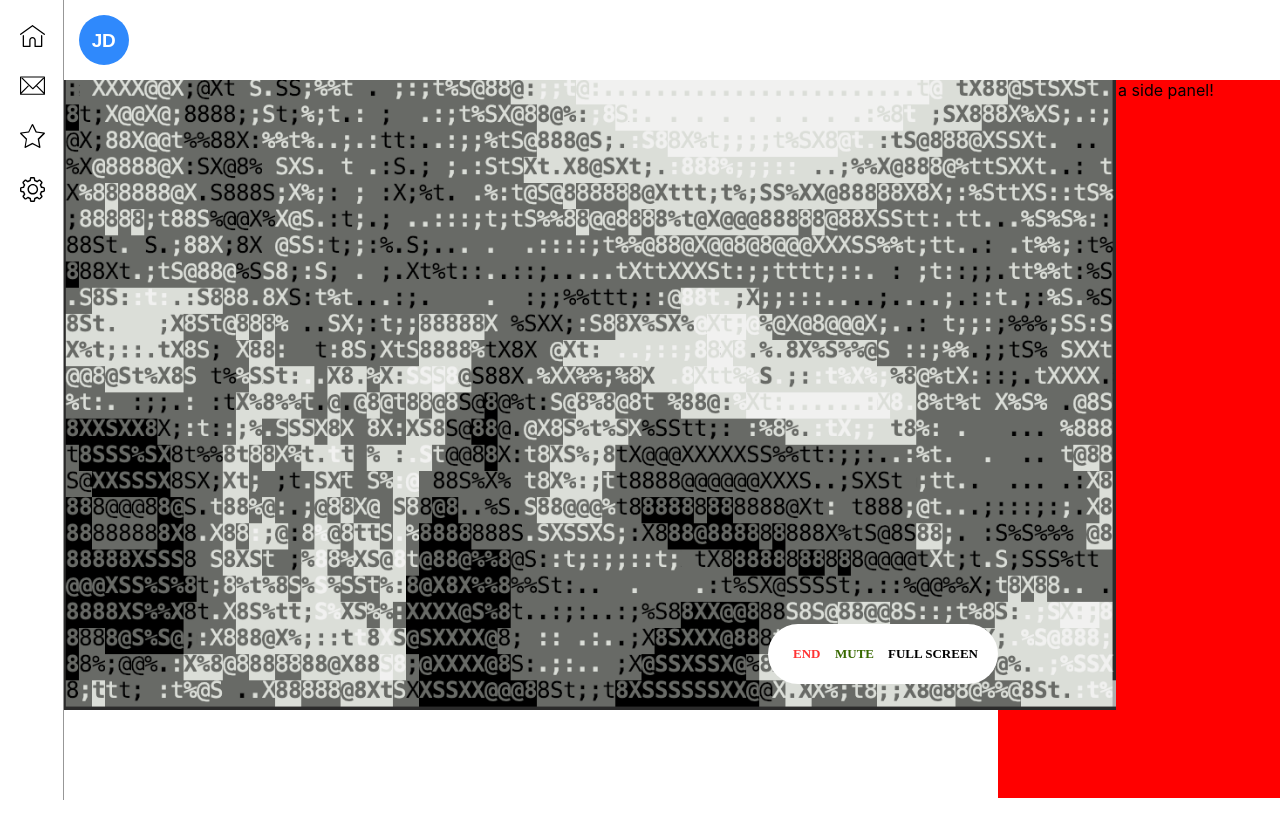
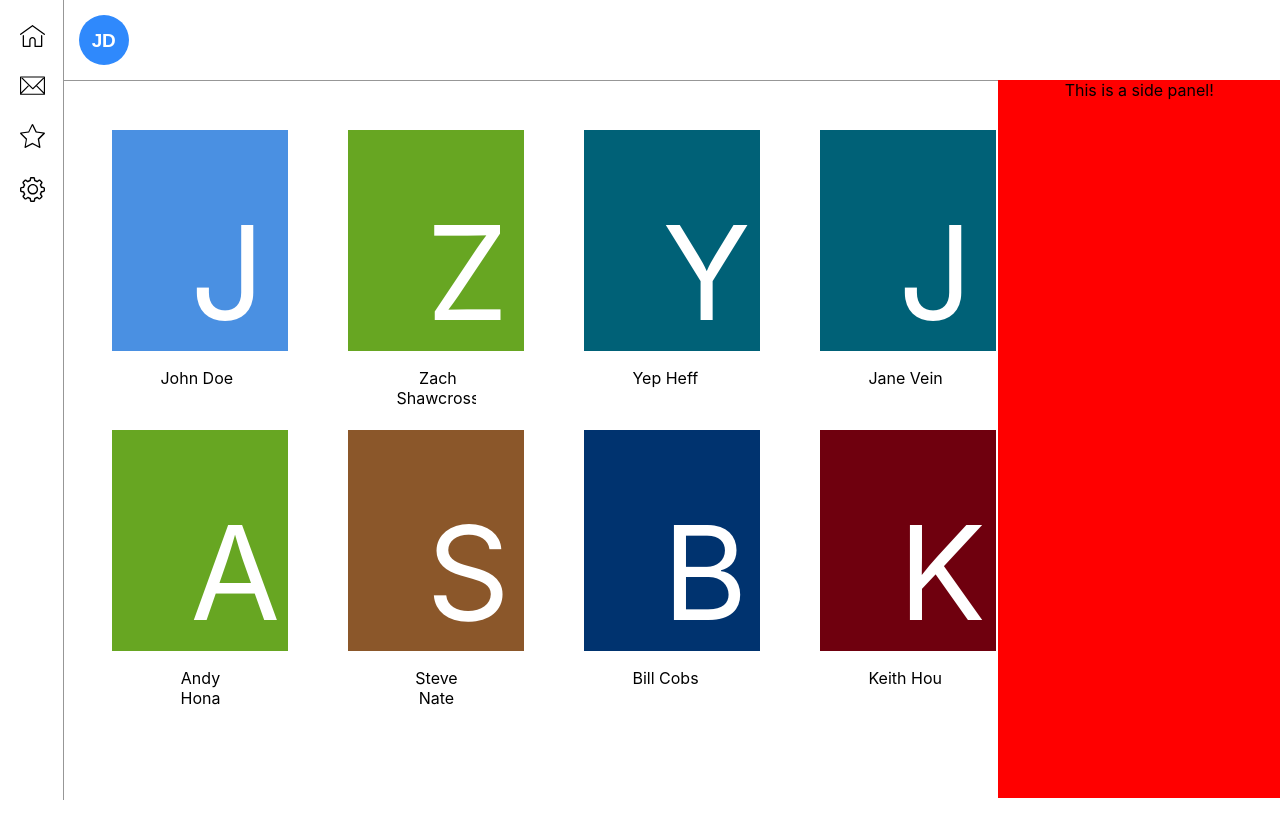
Before and after one commit to ValRat/ascii-chat, a React (Create React App) app in the folder front-end/: page / in a window 1280 px wide. Built offline with nearby package versions, Linux system fonts and the light colour scheme.

Commit message:
Stream panel and float button implemented

```diff
--- a/front-end/src/App.js
+++ b/front-end/src/App.js
@@ -28,7 +28,7 @@ class App extends Component {
   onClick = string => {
     if (string === "end") {
       // console.log("is selected to false");
-      this.setState({ isSelected: false, activeName: "" });
+      this.setState({ isSelected: false, activeName: "", isFullScreen: false });
     }
     if (string === "mute") {
       // if (this.state.isMuted) {
@@ -48,18 +48,20 @@ class App extends Component {
     }
   };
   render() {
+    const { isSelected, isFullScreen, activeName } = this.state;
     return (
       <div className="App">
         {/* <iframe src="http://10.19.130.172:8001" className="iframe" /> */}
-        <NavBar />
-        <Header name={this.state.activeName} />
-        <SidePanel />
-        {!this.state.isSelected && (
+        {!isFullScreen && <NavBar />}
+        {!isFullScreen && <Header name={activeName} />}
+        {!isFullScreen && <SidePanel />}
+        {!isSelected && !isFullScreen && (
           <ProfileGroup onClick={this.personSelected} />
         )}
-        <StreamPanel onClick={this.onClick} />
-        {/* {this.state.isSelected && <StreamPanel onClick={this.onClick} />} */}
-        {this.state.isSelected && <BottomPanel />}
+        {isSelected && (
+          <StreamPanel onClick={this.onClick} isFullScreen={isFullScreen} />
+        )}
+        {isSelected && !isFullScreen && <BottomPanel />}
       </div>
     );
   }
--- a/front-end/src/components/ButtonFloat/ButtonFloat.css
+++ b/front-end/src/components/ButtonFloat/ButtonFloat.css
@@ -1,8 +1,22 @@
-.ButtonFloat {
+.ButtonFloat-small {
   position: absolute;
   border-radius: 45px;
   left: 60vw;
   top: 78vh;
+  height: 60px;
+  width: 230px;
+  background-color: white;
+  display: flex;
+  font-family: Avenir;
+  font-weight: bold;
+  font-size: 13px;
+}
+
+.ButtonFloat-full {
+  position: absolute;
+  border-radius: 45px;
+  right: 10vw;
+  bottom: 8vh;
   height: 60px;
   width: 230px;
   background-color: white;
--- a/front-end/src/components/ButtonFloat/ButtonFloat.js
+++ b/front-end/src/components/ButtonFloat/ButtonFloat.js
@@ -9,8 +9,9 @@ class ButtonFloat extends Component {
     console.log(string);
   };
   render() {
+    const { isFullScreen } = this.props;
     return (
-      <div className="ButtonFloat">
+      <div className={isFullScreen ? "ButtonFloat-full" : "ButtonFloat-small"}>
         <div id="end" className="FloatOption">
           <Button
             buttonLabel="END"
@@ -30,7 +31,7 @@ class ButtonFloat extends Component {
         </div>
         <div id="fullscreen" className="FloatOption">
           <Button
-            buttonLabel="FULL SCREEN"
+            buttonLabel={isFullScreen ? "EXIT SCREEN" : "FULL SCREEN"}
             onClick={() => {
               this.props.onClick("fullscreen");
             }}
--- a/front-end/src/components/ProfileGroup/Profile/Profile.css
+++ b/front-end/src/components/ProfileGroup/Profile/Profile.css
@@ -7,15 +7,57 @@
   display: flex;
 }
 
-
-
 .rectangle {
   height: 125px;
   width: 80px;
-    background-color: rgba(85, 85, 85, 0.5);
+  background-color: grey;
   text-align: center;
   margin-left: 60px;
   margin-top: 50px;
   padding: 48px;
   display: flex;
 }
+
+#red {
+  background-color: rgba(111, 0, 14, 1);
+}
+
+#blue {
+  background-color: rgba(74, 144, 226, 1);
+}
+
+#green {
+  background-color: rgba(103, 166, 34, 1);
+}
+
+#orange {
+  background-color: rgba(245, 166, 35, 1);
+}
+
+#purple {
+  background-color: rgba(53, 0, 100, 1);
+}
+
+#grey {
+  background-color: rgba(63, 63, 63, 1);
+}
+
+#teal {
+  background-color: rgba(0, 97, 119, 1);
+}
+
+#brown {
+  background-color: rgba(139, 87, 42);
+}
+
+#dark-blue {
+  background-color: rgba(0, 51, 111, 1);
+}
+.initial {
+  text-align: left;
+  position: absolute;
+  bottom: 0;
+  padding-left: 30px;
+  font-size: 130px;
+  color: white;
+}
--- a/front-end/src/components/ProfileGroup/Profile/Profile.js
+++ b/front-end/src/components/ProfileGroup/Profile/Profile.js
@@ -3,13 +3,24 @@ import "../../../App.css";
 import "./Profile.css";
 
 class Profile extends Component {
-
   render() {
+    const { name } = this.props;
+    const colorArray = [
+      "red",
+      "blue",
+      "green",
+      "orange",
+      "purple",
+      "grey",
+      "teal",
+      "brown",
+      "dark-blue"
+    ];
+    let color = colorArray[Math.floor(Math.random() * colorArray.length)];
     return (
-        <div className="rectangle"  onClick={this.props.onClick}>
-            <div className="profileComp">
-                    {this.props.name}
-            </div>
+      <div className="rectangle" id={color} onClick={this.props.onClick}>
+        <div className="initial">{name.charAt(0)}</div>
+        <div className="profileComp">{name}</div>
       </div>
     );
   }
--- a/front-end/src/components/ProfileGroup/ProfileGroup.js
+++ b/front-end/src/components/ProfileGroup/ProfileGroup.js
@@ -1,11 +1,20 @@
 import React, { Component } from "react";
 import "../../App.css";
 import Profile from "./Profile/Profile";
-import '../ProfileGroup/ProfileGroup.css'
+import "../ProfileGroup/ProfileGroup.css";
 
 class ProfileGroup extends Component {
   state = {
-    names: ["John Doe", "Dane Kane", "Jeff Heff", "Jane Vein", "Andy Hona", "Steve Nate", "Bill Cobs", "Keith Hou"]
+    names: [
+      "John Doe",
+      "Zach Shawcross",
+      "Yep Heff",
+      "Jane Vein",
+      "Andy Hona",
+      "Steve Nate",
+      "Bill Cobs",
+      "Keith Hou"
+    ]
   };
 
   render() {
--- a/front-end/src/components/StreamPanel/StreamPanel.css
+++ b/front-end/src/components/StreamPanel/StreamPanel.css
@@ -1,7 +1,16 @@
-.test-image {
+.test-image-small {
   position: absolute;
   left: 5%;
   top: 80px;
   height: 630px;
   width: auto;
 }
+
+.test-image-full {
+  position: absolute;
+  left: 4%;
+  right: auto%;
+  top: 0;
+  height: 789px;
+  width: auto;
+}
--- a/front-end/src/components/StreamPanel/StreamPanel.js
+++ b/front-end/src/components/StreamPanel/StreamPanel.js
@@ -8,10 +8,14 @@ import "./StreamPanel.css";
 
 class StreamPanel extends Component {
   render() {
+    const { isFullScreen } = this.props;
     return (
       <div>
-        <img className="test-image" src={drinking} />
-        <ButtonFloat onClick={this.props.onClick} />
+        <img
+          className={isFullScreen ? "test-image-full" : "test-image-small"}
+          src={drinking}
+        />
+        <ButtonFloat isFullScreen={isFullScreen} onClick={this.props.onClick} />
         {/* <iframe src="http://10.19.130.172:8001" className="iframe" /> */}
       </div>
     );
```
Lines whose indentation alone changed are shown as unchanged.
